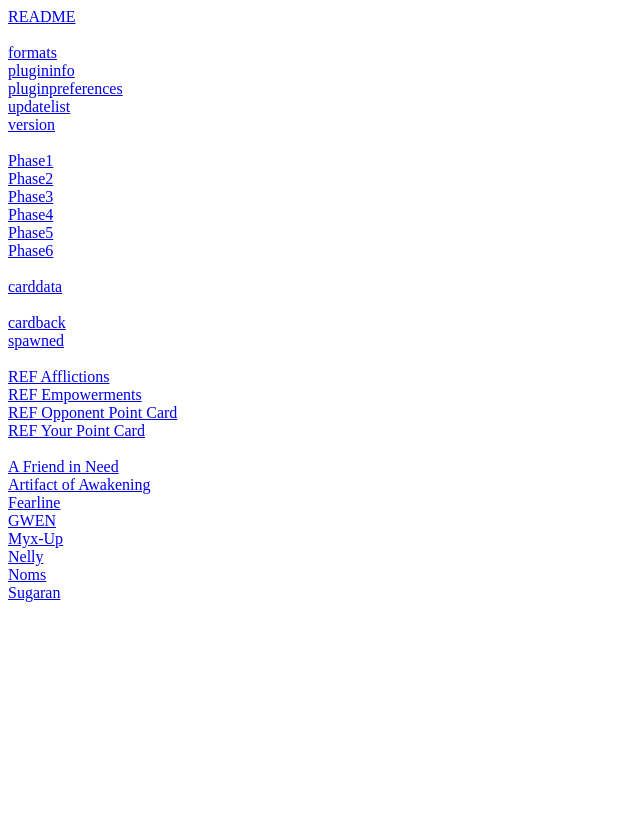
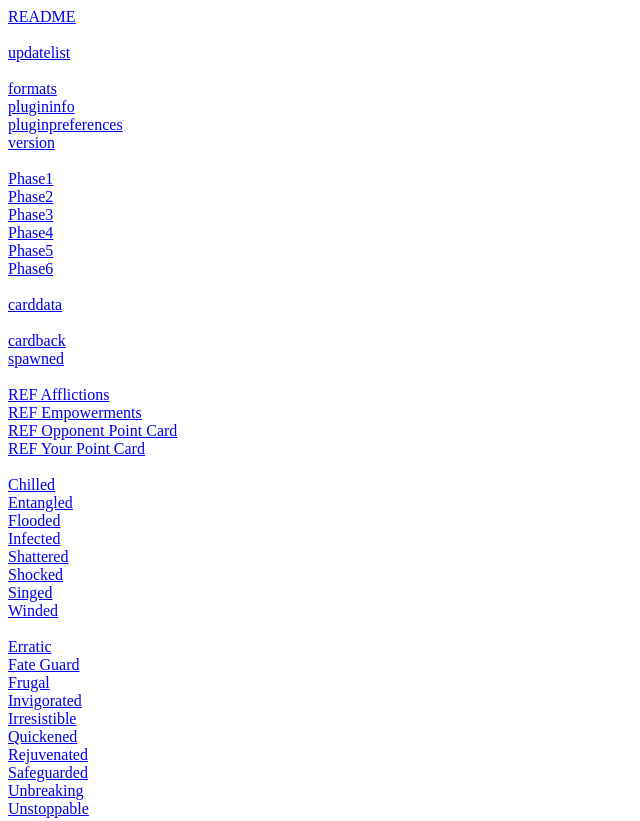
Before and after one commit to DestinyBeastsTCG/Assets, a plain HTML site: page index.html in a window 1280 px wide. Shown: the top 821 px of the page, without its empty margins (0-640 px from the left). Before the commit the page ends 800 px from the top, so only its background shows below. Drawn offline with Linux system fonts and the light colour scheme.

Commit message:
Update index.html

```diff
--- a/index.html
+++ b/index.html
@@ -1,9 +1,10 @@
 <a href="./README.md">README</a><br>
+<br>
+<a href="./DestinyBeasts_v1/updatelist.txt">updatelist</a><br>
 <br>
 <a href="./DestinyBeasts_v1/formats.txt">formats</a><br>
 <a href="./DestinyBeasts_v1/plugininfo.txt">plugininfo</a><br>
 <a href="./DestinyBeasts_v1/pluginpreferences.txt">pluginpreferences</a><br>
-<a href="./DestinyBeasts_v1/updatelist.txt">updatelist</a><br>
 <a href="./DestinyBeasts_v1/version.txt">version</a><br>
 <br>
 <a href="./DestinyBeasts_v1/images/Phase1.jpg">Phase1</a><br>
@@ -23,6 +24,26 @@
 <a href="./DestinyBeasts_v1/sets/setimages/REF0/Opponent_Points_Card.jpg">REF Opponent Point Card</a><br>
 <a href="./DestinyBeasts_v1/sets/setimages/REF0/You_Points_Card.jpg">REF Your Point Card</a><br>
 <br>
+<a href="./DestinyBeasts_v1/sets/setimages/REF0/Affliction_Chilled.jpg">Chilled</a><br>
+<a href="./DestinyBeasts_v1/sets/setimages/REF0/Affliction_Entangled.jpg">Entangled</a><br>
+<a href="./DestinyBeasts_v1/sets/setimages/REF0/Affliction_Flooded.jpg">Flooded</a><br>
+<a href="./DestinyBeasts_v1/sets/setimages/REF0/Affliction_Infected.jpg">Infected</a><br>
+<a href="./DestinyBeasts_v1/sets/setimages/REF0/Affliction_Shattered.jpg">Shattered</a><br>
+<a href="./DestinyBeasts_v1/sets/setimages/REF0/Affliction_Shocked.jpg">Shocked</a><br>
+<a href="./DestinyBeasts_v1/sets/setimages/REF0/Affliction_Singed.jpg">Singed</a><br>
+<a href="./DestinyBeasts_v1/sets/setimages/REF0/Affliction_Winded.jpg">Winded</a><br>
+<br>
+<a href="./DestinyBeasts_v1/sets/setimages/REF0/Empowerment_Erratic.jpg">Erratic</a><br>
+<a href="./DestinyBeasts_v1/sets/setimages/REF0/Empowerment_FateGuard.jpg">Fate Guard</a><br>
+<a href="./DestinyBeasts_v1/sets/setimages/REF0/Empowerment_Frugal.jpg">Frugal</a><br>
+<a href="./DestinyBeasts_v1/sets/setimages/REF0/Empowerment_Invigorated.jpg">Invigorated</a><br>
+<a href="./DestinyBeasts_v1/sets/setimages/REF0/Empowerment_Irresistible.jpg">Irresistible</a><br>
+<a href="./DestinyBeasts_v1/sets/setimages/REF0/Empowerment_Quickened.jpg">Quickened</a><br>
+<a href="./DestinyBeasts_v1/sets/setimages/REF0/Empowerment_Rejuvenated.jpg">Rejuvenated</a><br>
+<a href="./DestinyBeasts_v1/sets/setimages/REF0/Empowerment_Safeguarded.jpg">Safeguarded</a><br>
+<a href="./DestinyBeasts_v1/sets/setimages/REF0/Empowerment_Unbreaking.jpg">Unbreaking</a><br>
+<a href="./DestinyBeasts_v1/sets/setimages/REF0/Empowerment_Unstoppable.jpg">Unstoppable</a><br>
+<br>
 <a href="./DestinyBeasts_v1/sets/setimages/STRT/A_Friend_in_Need.jpg">A Friend in Need</a><br>
 <a href="./DestinyBeasts_v1/sets/setimages/STRT/Artifact_of_Awakening.jpg">Artifact of Awakening</a><br>
 <a href="./DestinyBeasts_v1/sets/setimages/STRT/Fearline.jpg">Fearline</a><br>
```
